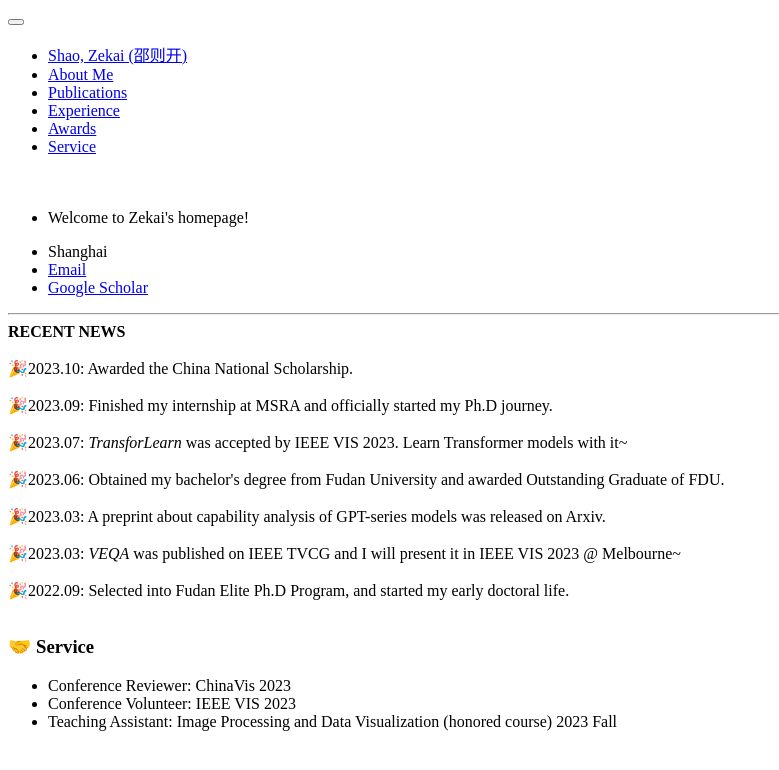
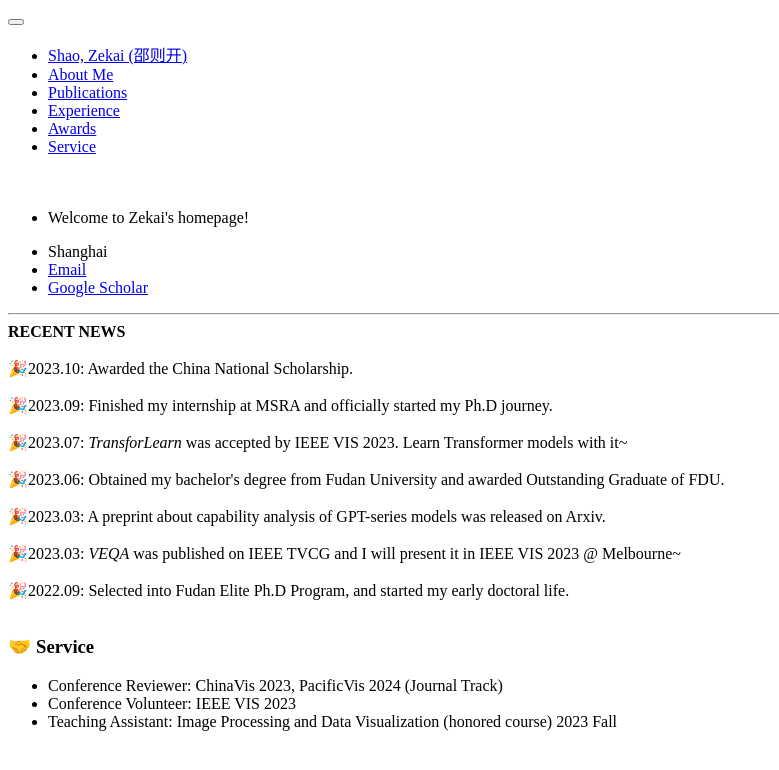
Before and after one commit to ZekaiShao25/ZekaiShao25.github.io, a Jekyll site: the page built from _pages/include/service.md, in a window 1280 px wide. Shown: the top 770 px of the page, without its empty margins (0-779 px from the left). Built offline with Jekyll 4.4.1, drawn with Linux system fonts in a browser that asks for light colours; our own code applies the rules of GitHub Pages for plain Markdown files.

```diff
--- a/_pages/include/service.md
+++ b/_pages/include/service.md
@@ -1,6 +1,6 @@
 
 # 🤝 Service
 
--	Conference Reviewer: ChinaVis 2023
+-	Conference Reviewer: ChinaVis 2023, PacificVis 2024 (Journal Track)
 -	Conference Volunteer: IEEE VIS 2023
 -	Teaching Assistant: Image Processing and Data Visualization (honored course) 2023 Fall
```
